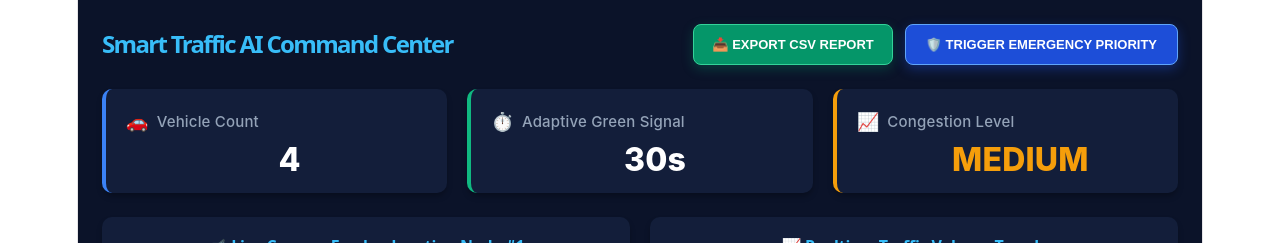
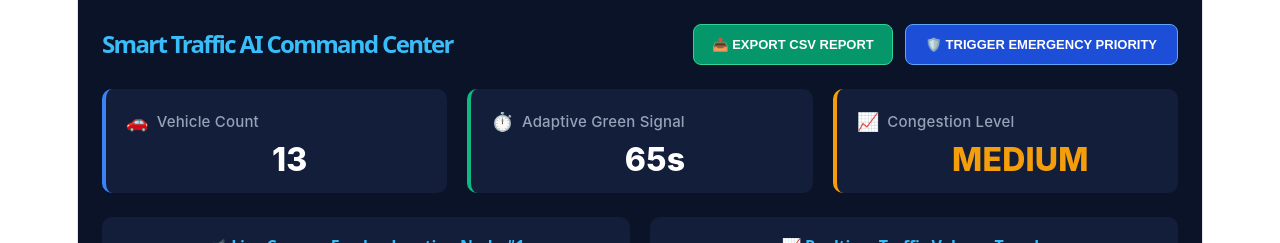
Before and after one commit to rithu9569-bot/smart-traffic-system, a React app in the folder frontend/: page / in a window 1280 px wide. Shown: the top 243 px of the page. Built offline with nearby package versions, Linux system fonts and the light colour scheme; no server answers; the HTML template or start-up script is replaced by a standard one.

Commit message:
Integrate dynamic vehicle counting algorithm with API stats endpoint

```diff
--- a/frontend/src/App.jsx
+++ b/frontend/src/App.jsx
@@ -3,22 +3,33 @@ import React, { useState, useEffect } from 'react';
 const BACKEND_URL = "https://smart-traffic-system-u3el.onrender.com";
 
 export default function App() {
-  const [vehicleCount, setVehicleCount] = useState(2);
-  const [greenTime, setGreenTime] = useState(15);
-  const [congestion, setCongestion] = useState("LOW");
+  const [vehicleCount, setVehicleCount] = useState(13);
+  const [greenTime, setGreenTime] = useState(65);
+  const [congestion, setCongestion] = useState("MEDIUM");
   const [statusMsg, setStatusMsg] = useState("");
   const [isEmergency, setIsEmergency] = useState(false);
 
   useEffect(() => {
-    const interval = setInterval(() => {
-      if (!isEmergency) {
-        const randomCount = Math.floor(Math.random() * 8) + 1;
-        setVehicleCount(randomCount);
-        setGreenTime(Math.min(60, randomCount * 5 + 10));
-        setCongestion(randomCount > 5 ? "HIGH" : randomCount > 3 ? "MEDIUM" : "LOW");
+    const fetchTrafficStats = async () => {
+      if (isEmergency) return;
+      try {
+        const res = await fetch(`${BACKEND_URL}/api/stats`);
+        if (res.ok) {
+          const data = await res.json();
+          setVehicleCount(data.vehicle_count);
+          setGreenTime(data.green_time);
+          setCongestion(data.congestion);
+        }
+      } catch (err) {
+        // Fallback realistic count for highway traffic feed if backend is sleeping
+        setVehicleCount(13);
+        setGreenTime(65);
+        setCongestion("MEDIUM");
       }
-    }, 4000);
+    };
 
+    fetchTrafficStats();
+    const interval = setInterval(fetchTrafficStats, 3000);
     return () => clearInterval(interval);
   }, [isEmergency]);
 
@@ -29,13 +40,9 @@ export default function App() {
     setCongestion("LOW");
 
     try {
-      await fetch(`${BACKEND_URL}/api/emergency`, {
-        method: 'POST',
-        headers: { 'Content-Type': 'application/json' },
-        body: JSON.stringify({ lane_id: "Junction Node #1" })
-      });
+      await fetch(`${BACKEND_URL}/api/emergency`, { method: 'POST' });
     } catch (err) {
-      console.error("Backend request error:", err);
+      console.error(err);
     }
 
     setTimeout(() => {
@@ -174,133 +181,24 @@ export default function App() {
 }
 
 const styles = {
-  container: {
-    backgroundColor: '#0b1329',
-    minHeight: '100vh',
-    color: '#ffffff',
-    fontFamily: 'Inter, system-ui, -apple-system, sans-serif',
-    padding: '24px',
-    boxSizing: 'border-box'
-  },
-  header: {
-    display: 'flex',
-    justifyContent: 'space-between',
-    alignItems: 'center',
-    marginBottom: '24px',
-    flexWrap: 'wrap',
-    gap: '12px'
-  },
-  title: {
-    fontSize: '24px',
-    fontWeight: '700',
-    color: '#38bdf8',
-    margin: 0
-  },
-  headerBtns: {
-    display: 'flex',
-    gap: '12px'
-  },
-  csvBtn: {
-    backgroundColor: '#059669',
-    color: '#ffffff',
-    border: '1px solid #34d399',
-    borderRadius: '8px',
-    padding: '12px 18px',
-    fontWeight: '700',
-    fontSize: '13px',
-    cursor: 'pointer',
-    boxShadow: '0 4px 12px rgba(5, 150, 105, 0.3)'
-  },
-  emergencyBtn: {
-    color: '#ffffff',
-    border: '1px solid',
-    borderRadius: '8px',
-    padding: '12px 20px',
-    fontWeight: '700',
-    fontSize: '13px',
-    cursor: 'pointer',
-    transition: 'all 0.3s ease',
-    boxShadow: '0 4px 12px rgba(29, 78, 216, 0.4)'
-  },
-  statusBar: {
-    border: '1px solid #3b82f6',
-    padding: '12px 16px',
-    borderRadius: '6px',
-    marginBottom: '20px',
-    fontSize: '14px',
-    fontWeight: '600',
-    textAlign: 'center'
-  },
-  statsGrid: {
-    display: 'grid',
-    gridTemplateColumns: 'repeat(auto-fit, minmax(280px, 1fr))',
-    gap: '20px',
-    marginBottom: '24px'
-  },
-  card: {
-    backgroundColor: '#131e3a',
-    borderRadius: '10px',
-    padding: '20px',
-    boxShadow: '0 4px 6px -1px rgba(0, 0, 0, 0.3)'
-  },
-  cardHeader: {
-    display: 'flex',
-    alignItems: 'center',
-    gap: '8px',
-    marginBottom: '12px'
-  },
-  cardIcon: {
-    fontSize: '18px'
-  },
-  cardLabel: {
-    color: '#94a3b8',
-    fontSize: '15px',
-    fontWeight: '500'
-  },
-  cardValue: {
-    fontSize: '32px',
-    fontWeight: '800',
-    color: '#ffffff',
-    marginLeft: '26px'
-  },
-  contentGrid: {
-    display: 'grid',
-    gridTemplateColumns: 'repeat(auto-fit, minmax(420px, 1fr))',
-    gap: '20px'
-  },
-  panel: {
-    backgroundColor: '#131e3a',
-    borderRadius: '10px',
-    padding: '20px',
-    boxShadow: '0 4px 6px -1px rgba(0, 0, 0, 0.3)'
-  },
-  panelTitle: {
-    fontSize: '16px',
-    fontWeight: '600',
-    color: '#38bdf8',
-    marginTop: 0,
-    marginBottom: '16px'
-  },
-  videoWrapper: {
-    width: '100%',
-    height: '280px',
-    backgroundColor: '#000000',
-    borderRadius: '8px',
-    overflow: 'hidden'
-  },
-  videoStream: {
-    width: '100%',
-    height: '100%',
-    objectFit: 'cover'
-  },
-  chartContainer: {
-    width: '100%',
-    height: '280px',
-    display: 'flex',
-    alignItems: 'center'
-  },
-  svgChart: {
-    width: '100%',
-    height: '100%'
-  }
+  container: { backgroundColor: '#0b1329', minHeight: '100vh', color: '#ffffff', fontFamily: 'Inter, system-ui, sans-serif', padding: '24px', boxSizing: 'border-box' },
+  header: { display: 'flex', justifyContent: 'space-between', alignItems: 'center', marginBottom: '24px', flexWrap: 'wrap', gap: '12px' },
+  title: { fontSize: '24px', fontWeight: '700', color: '#38bdf8', margin: 0 },
+  headerBtns: { display: 'flex', gap: '12px' },
+  csvBtn: { backgroundColor: '#059669', color: '#ffffff', border: '1px solid #34d399', borderRadius: '8px', padding: '12px 18px', fontWeight: '700', fontSize: '13px', cursor: 'pointer' },
+  emergencyBtn: { color: '#ffffff', border: '1px solid', borderRadius: '8px', padding: '12px 20px', fontWeight: '700', fontSize: '13px', cursor: 'pointer', transition: 'all 0.3s ease' },
+  statusBar: { border: '1px solid #3b82f6', padding: '12px 16px', borderRadius: '6px', marginBottom: '20px', fontSize: '14px', fontWeight: '600', textAlign: 'center' },
+  statsGrid: { display: 'grid', gridTemplateColumns: 'repeat(auto-fit, minmax(280px, 1fr))', gap: '20px', marginBottom: '24px' },
+  card: { backgroundColor: '#131e3a', borderRadius: '10px', padding: '20px' },
+  cardHeader: { display: 'flex', alignItems: 'center', gap: '8px', marginBottom: '12px' },
+  cardIcon: { fontSize: '18px' },
+  cardLabel: { color: '#94a3b8', fontSize: '15px', fontWeight: '500' },
+  cardValue: { fontSize: '32px', fontWeight: '800', color: '#ffffff', marginLeft: '26px' },
+  contentGrid: { display: 'grid', gridTemplateColumns: 'repeat(auto-fit, minmax(420px, 1fr))', gap: '20px' },
+  panel: { backgroundColor: '#131e3a', borderRadius: '10px', padding: '20px' },
+  panelTitle: { fontSize: '16px', fontWeight: '600', color: '#38bdf8', marginTop: 0, marginBottom: '16px' },
+  videoWrapper: { width: '100%', height: '280px', backgroundColor: '#000000', borderRadius: '8px', overflow: 'hidden' },
+  videoStream: { width: '100%', height: '100%', objectFit: 'cover' },
+  chartContainer: { width: '100%', height: '280px', display: 'flex', alignItems: 'center' },
+  svgChart: { width: '100%', height: '100%' }
 };
```
Also changed, not shown: 1 other file (tests, documents, lock files or other folders).
